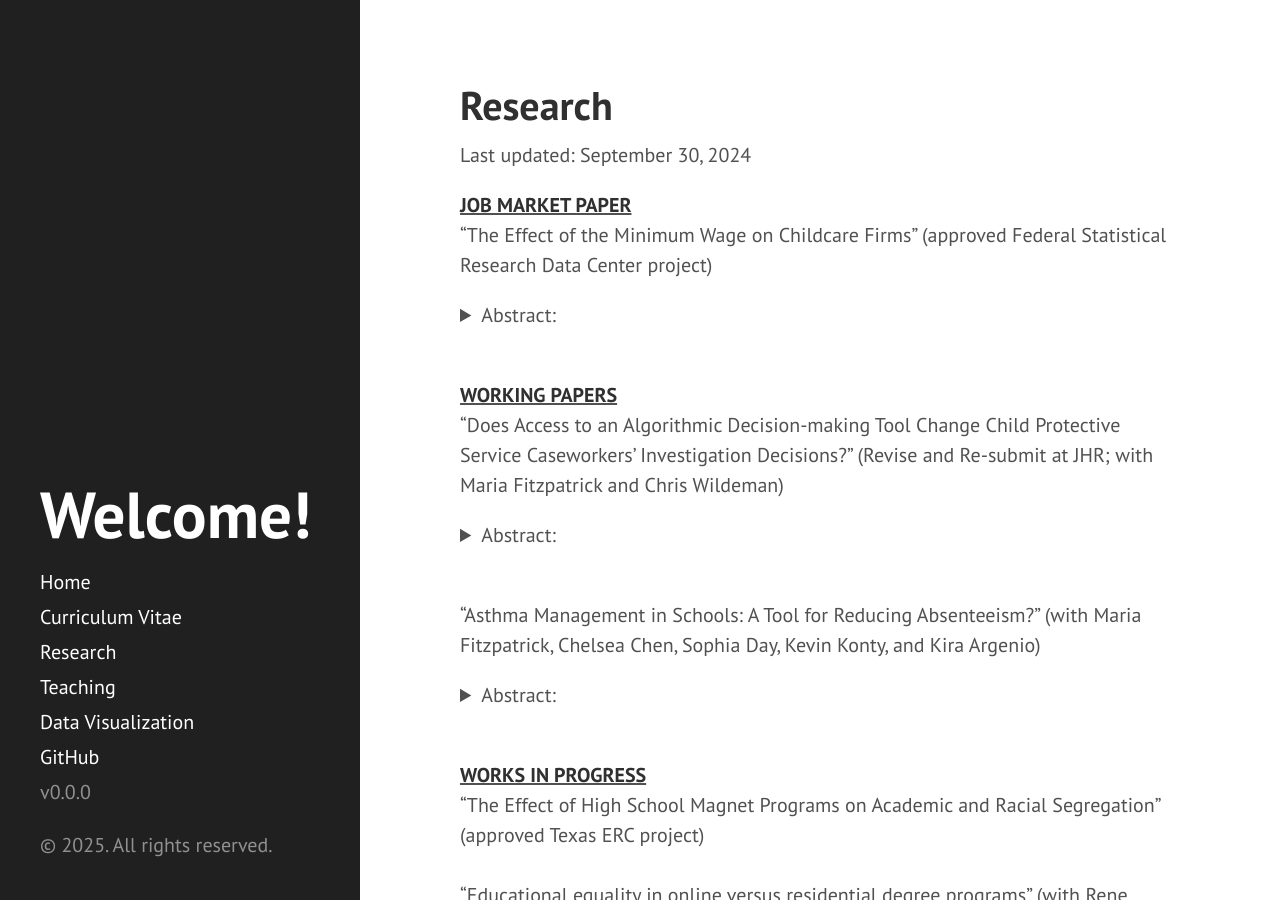
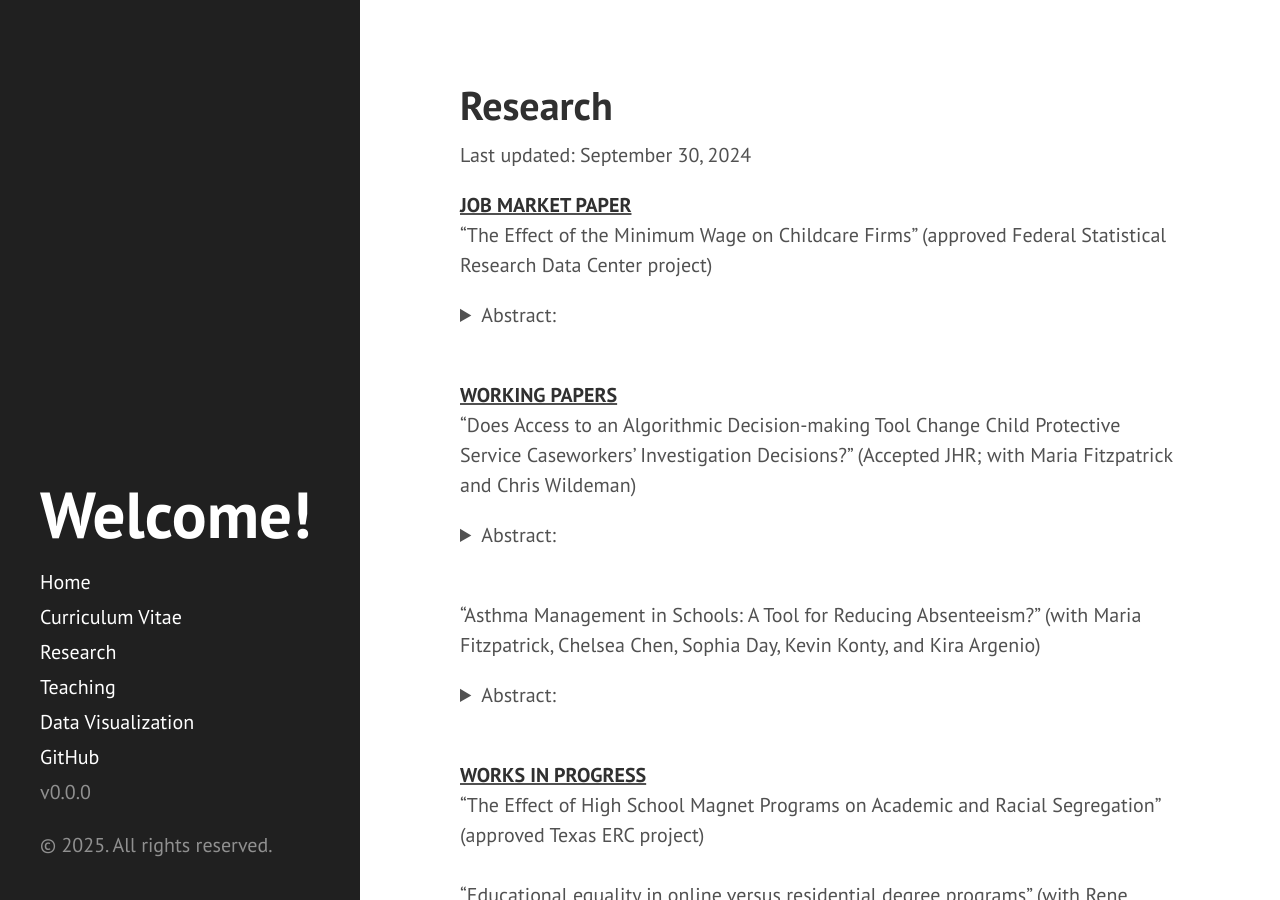
Before and after one commit to kcsadow/website, a Jekyll site: the page built from research.md, in a window 1280 px wide and 900 px high. Built offline with Jekyll 4.4.1, drawn with Linux system fonts in a browser that asks for light colours.

Commit message:
Update research.md

```diff
--- a/research.md
+++ b/research.md
@@ -15,7 +15,7 @@ Childcare is essential for working families, yet it remains increasingly unaffor
 </details> <br>
 
 <ins>**WORKING PAPERS**</ins> <br>
-“Does Access to an Algorithmic Decision-making Tool Change Child Protective Service Caseworkers’ Investigation Decisions?” (Revise and Re-submit at JHR; with Maria Fitzpatrick and Chris Wildeman)<br>
+“Does Access to an Algorithmic Decision-making Tool Change Child Protective Service Caseworkers’ Investigation Decisions?” (Accepted JHR; with Maria Fitzpatrick and Chris Wildeman)<br>
 
 <details>
 <summary> Abstract: </summary>
```
